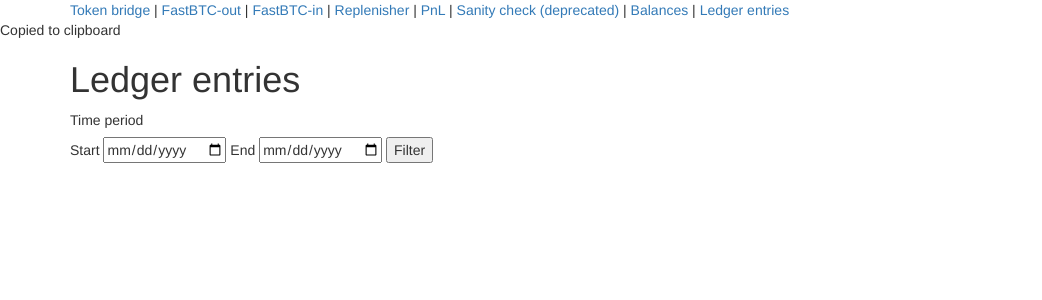
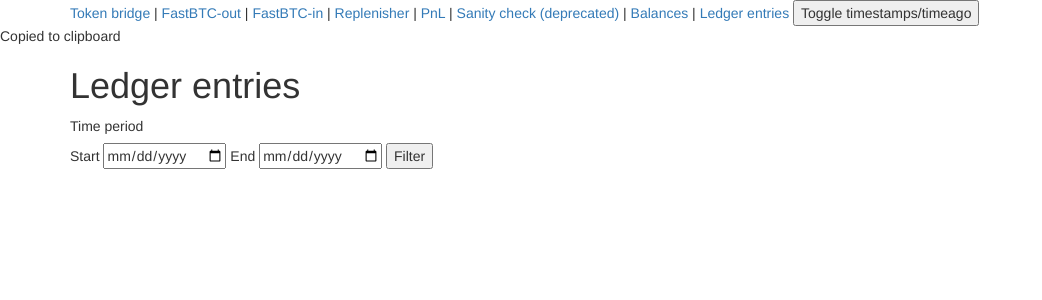
Before and after one commit to DistributedCollective/sovryn-bridge-monitor, a Python web app: template bridge_monitor/templates/ledger.jinja2 in a window 1280 px wide. Shown: the top 300 px of the page, without its empty margins (0-1042 px from the left). Run offline with Jinja, Linux system fonts and the light colour scheme; the template is opened without the code that fills it, so the values that code supplies are empty; some libraries are stand-ins or nearby versions.

Commit message:
add ability to toggle timestamps

```diff
--- a/bridge_monitor/templates/layout.jinja2
+++ b/bridge_monitor/templates/layout.jinja2
@@ -1,14 +1,5 @@
 <!DOCTYPE html>
 
-<script>
-    document.addEventListener("copy" , function(e) {
-        let obj = document.querySelector( ".timeago:hover" );
-        if (obj && obj.getAttribute("datetime")) {
-            e.preventDefault();
-            e.clipboardData.setData("text/plain", obj.getAttribute("datetime"));
-        }
-    });
-</script>
 
 {% macro copyable_timeago(datetime_obj) -%}
 
@@ -17,8 +8,12 @@
                 popup.style.animation = null;
                 popup.offsetHeight;
                 popup.style.animation = 'fade 2s linear'"
-    class="timeago" datetime="{{ datetime_obj.isoformat() }}">{{ datetime_obj }}
+    class="timeago copyable" datetime="{{ datetime_obj.isoformat() }}">{{ datetime_obj }}
 </time>
+
+<code class="timestamp"> {{ datetime_obj }}</code>
+
+
 
 {% endmacro %}
 
@@ -61,6 +56,10 @@
         <a href="{{ request.route_path('sanity_check') }}">Sanity check (deprecated)</a> |
         <a href="{{ request.route_path('balances') }}">Balances</a> |
         <a href="{{ request.route_path('ledger') }}">Ledger entries</a>
+        <button id="timestamp-toggle" onclick="window.localStorage.setItem('show_timestamps', (window.localStorage.getItem('show_timestamps') !== 'true' ? 'true' : 'false'));
+                            document.body.classList.toggle('show_timestamps');">
+            Toggle timestamps/timeago</button>
+
     </nav>
 </div>
 <div class="content">
@@ -76,6 +75,30 @@
     {% endblock content %}
 </div>
 
+<script>
+    document.addEventListener("copy" , function(e) {
+        let obj = document.querySelector( ".timeago:hover" );
+        if (obj && obj.getAttribute("datetime")) {
+            e.preventDefault();
+            e.clipboardData.setData("text/plain", obj.getAttribute("datetime"));
+        }
+    });
+
+    let show_timestamps = window.localStorage.getItem("show_timestamps");
+    console.log(show_timestamps)
+    if (show_timestamps === null) {
+        show_timestamps = "false";
+        window.localStorage.setItem("show_timestamps", show_timestamps);
+    }
+    if (show_timestamps === "true") {
+        document.body.classList.add("show_timestamps");
+    }
+    else {
+        document.body.classList.remove("show_timestamps");
+    }
+</script>
+
+
 
 <!-- Bootstrap core JavaScript
 ================================================== -->
--- a/bridge_monitor/templates/ledger.jinja2
+++ b/bridge_monitor/templates/ledger.jinja2
@@ -85,7 +85,7 @@
                 <td>{{ entry.account_name }}</td>
                 <td class="has-number">{{ '{:.12f}'.format(entry.value) }}</td>
                 <td>{{ entry.tx_hash }}</td>
-                <td>{{ entry.timestamp }}</td>
+                <td>{{ copyable_timeago(entry.timestamp) }}</td>
             </tr>
         {% endfor %}
         </tbody>
```
Also changed, not shown: bridge_monitor/static/theme.css (+39 -3 lines).
